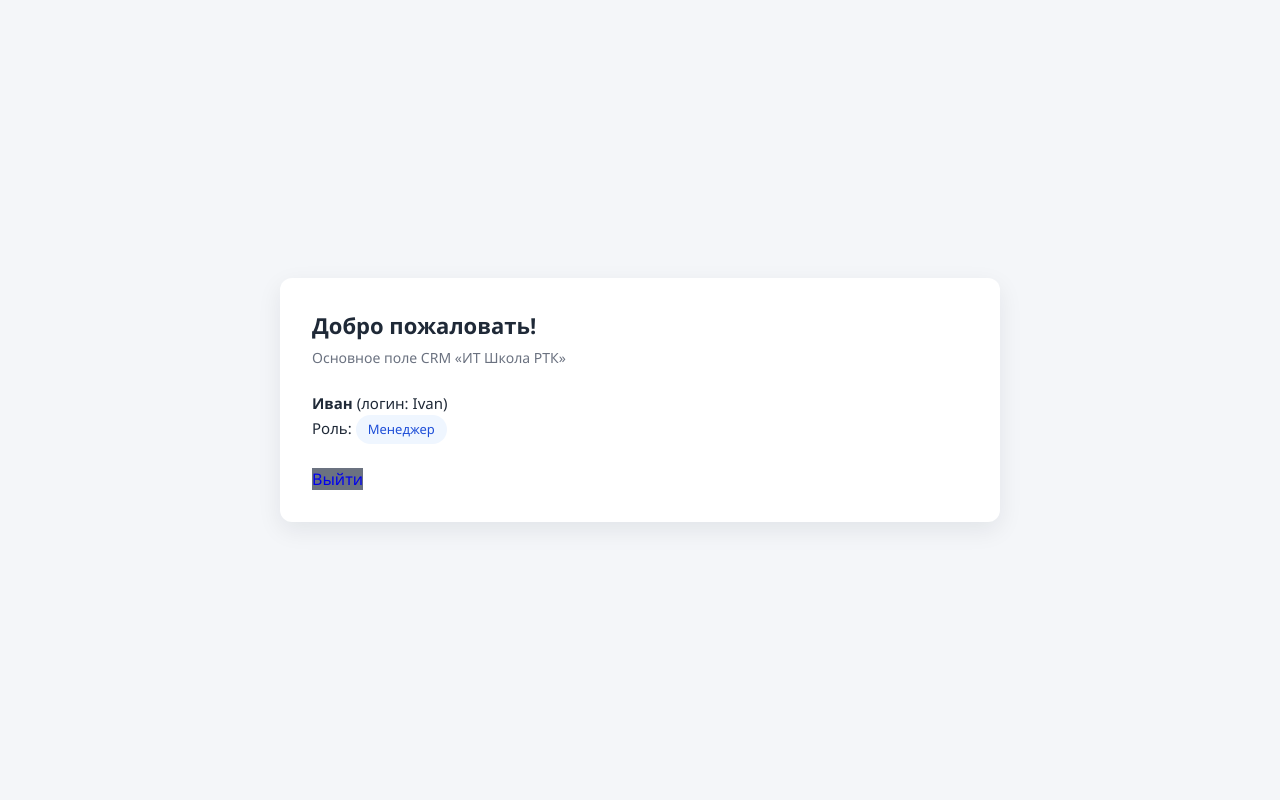
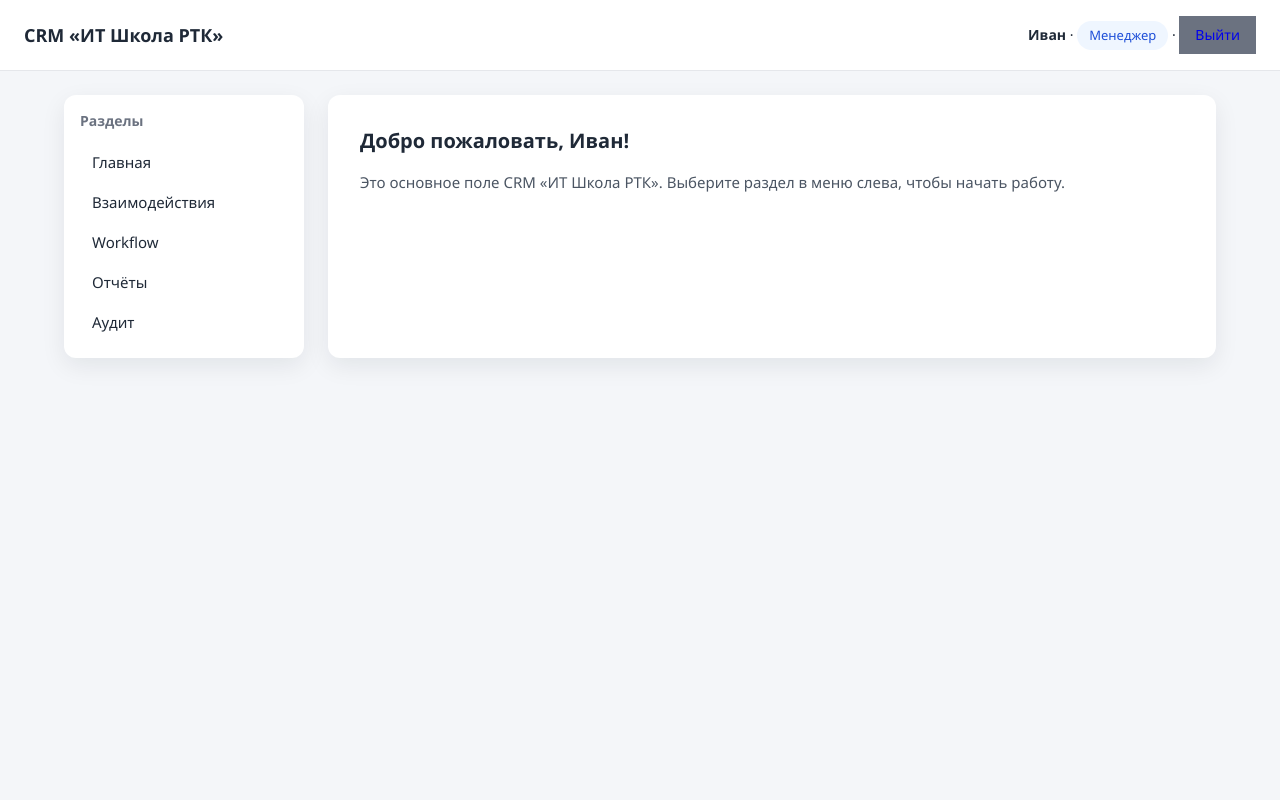
Before and after one commit to steelfeet/905-lct2026, a PHP site: page /index.php in a window 1280 px wide. Run offline with PHP 8.4, Linux system fonts and the light colour scheme; the visitor is signed in with stand-in values (Sample User, id 1); data comes from the database, SQL or seed files in the repository.

Commit message:
v.0.6.0.374 [design] [905-lct2026]

```diff
--- a/index.php
+++ b/index.php
@@ -134,9 +134,69 @@
         }
         .logout { display: inline-block; width: auto; background: #6b7280; text-decoration: none; }
         .logout:hover { background: #4b5563; }
+
+        /* Основное поле (после входа) */
+        body.dashboard {
+            display: block;
+            padding: 0;
+        }
+        .topbar {
+            background: #fff;
+            border-bottom: 1px solid #e5e7eb;
+            padding: 16px 24px;
+            display: flex;
+            align-items: center;
+            justify-content: space-between;
+            flex-wrap: wrap;
+            gap: 12px;
+        }
+        .topbar h1 { font-size: 18px; margin: 0; }
+        .topbar .user-meta { margin: 0; font-size: 14px; }
+        .btn-sm {
+            display: inline-block;
+            width: auto;
+            padding: 8px 16px;
+            font-size: 14px;
+        }
+        .dashboard-main {
+            display: grid;
+            grid-template-columns: 240px 1fr;
+            gap: 24px;
+            max-width: 1200px;
+            margin: 24px auto;
+            padding: 0 24px;
+        }
+        .nav {
+            background: #fff;
+            border-radius: 12px;
+            box-shadow: 0 8px 24px rgba(15, 23, 42, .08);
+            padding: 16px;
+            align-self: start;
+        }
+        .nav h2 { font-size: 14px; color: #6b7280; margin-bottom: 12px; }
+        .nav a {
+            display: block;
+            padding: 10px 12px;
+            border-radius: 8px;
+            color: #1f2937;
+            text-decoration: none;
+            font-size: 15px;
+        }
+        .nav a:hover { background: #eff6ff; color: #1d4ed8; }
+        .content {
+            background: #fff;
+            border-radius: 12px;
+            box-shadow: 0 8px 24px rgba(15, 23, 42, .08);
+            padding: 32px;
+        }
+        .content h2 { font-size: 20px; margin-bottom: 16px; }
+        .content p { font-size: 15px; line-height: 1.6; color: #4b5563; }
+        @media (max-width: 768px) {
+            .dashboard-main { grid-template-columns: 1fr; }
+        }
     </style>
 </head>
-<body>
+<body<?= $currentUser === null ? '' : ' class="dashboard"' ?>>
 <?php if ($currentUser === null): ?>
     <div class="card">
         <h1>CRM «ИТ Школа РТК»</h1>
@@ -158,20 +218,32 @@
         </form>
     </div>
 <?php else: ?>
-    <div class="card main">
-        <h1>Добро пожаловать!</h1>
-        <p class="subtitle">Основное поле CRM «ИТ Школа РТК»</p>
-
+    <header class="topbar">
+        <h1>CRM «ИТ Школа РТК»</h1>
         <div class="user-meta">
             <strong><?= htmlspecialchars($currentUser['full_name'] ?: $currentUser['login'], ENT_QUOTES, 'UTF-8') ?></strong>
-            (логин: <?= htmlspecialchars($currentUser['login'], ENT_QUOTES, 'UTF-8') ?>)<br>
-            Роль:
-            <span class="badge">
-                <?= htmlspecialchars($currentUser['role_names'] ?? 'не назначена', ENT_QUOTES, 'UTF-8') ?>
-            </span>
+            · <span class="badge"><?= htmlspecialchars($currentUser['role_names'] ?? 'не назначена', ENT_QUOTES, 'UTF-8') ?></span>
+            · <a class="logout btn-sm" href="index.php?logout=1">Выйти</a>
         </div>
+    </header>
 
-        <a class="logout" href="index.php?logout=1">Выйти</a>
+    <div class="dashboard-main">
+        <nav class="nav">
+            <h2>Разделы</h2>
+            <a href="index.php">Главная</a>
+            <a href="#">Взаимодействия</a>
+            <a href="#">Workflow</a>
+            <a href="#">Отчёты</a>
+            <a href="#">Аудит</a>
+        </nav>
+
+        <main class="content">
+            <h2>Добро пожаловать, <?= htmlspecialchars($currentUser['full_name'] ?: $currentUser['login'], ENT_QUOTES, 'UTF-8') ?>!</h2>
+            <p>
+                Это основное поле CRM «ИТ Школа РТК». Выберите раздел в меню слева,
+                чтобы начать работу.
+            </p>
+        </main>
     </div>
 <?php endif; ?>
 </body>
```
Also changed, not shown: docs/issues.md (+2 -0 lines).
